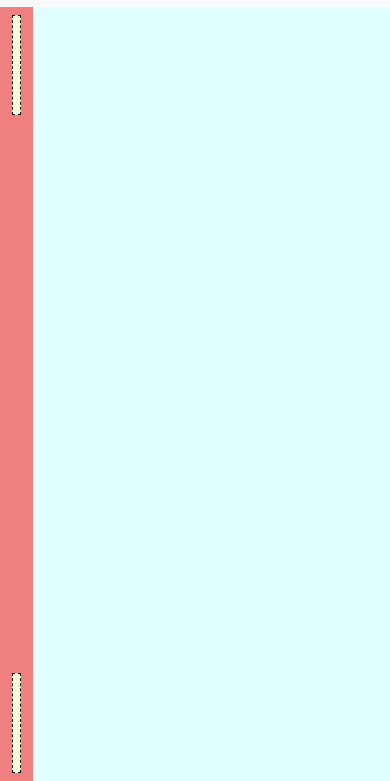
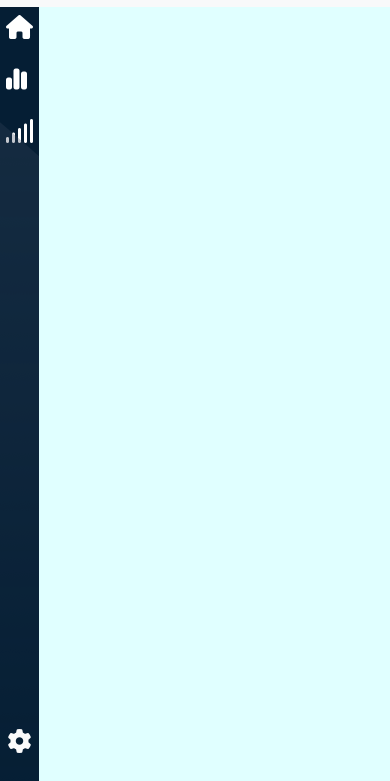
Before and after one commit to Jaskett/html-css-bootstrap-dashboard, a plain HTML site: page index.html in a window 390 px wide. Shown: the part 63-844 px from the top of the page. Drawn offline with nearby package versions, Linux system fonts and the light colour scheme; a small style sheet from the web is missing.

Commit message:
Creazione responsive Aside

```diff
--- a/css/style.css
+++ b/css/style.css
@@ -33,18 +33,31 @@ header {
 
 /* Main */
 .mf-aside {
-    background-color: lightcoral;
+    width: 10%;
+    position: relative;
+    background-color: #051e34;
 }
 
-.mf-top, .mf-bottom {
-    background-color: lightgoldenrodyellow;
-    border: 1px dashed black;
-    height: 100px;
-    width: 100%;
+.mf-background-img {
+    position: absolute;
+    left: 0;
+    right: 0;
+    top: 0;
+    bottom: 0;
+    background-image: url(../img/sidebar-bg.png);
+}
+
+.mf-aside i {
+    font-size: 1.5rem;
+}
+
+.mf-aside a {
+    color: white;
 }
 
 .mf-content-main {
     background-color: lightcyan;
     overflow: auto;
     height: calc(100vh - 70px);
+    width: 90%;
 }
--- a/index.html
+++ b/index.html
@@ -12,6 +12,7 @@
     <link rel="preconnect" href="https://fonts.googleapis.com">
     <link rel="preconnect" href="https://fonts.gstatic.com" crossorigin>
     <link href="https://fonts.googleapis.com/css2?family=Roboto:wght@400;700&display=swap" rel="stylesheet">
+    <link rel="stylesheet" href="https://cdnjs.cloudflare.com/ajax/libs/font-awesome/6.2.0/css/all.min.css" integrity="sha512-xh6O/CkQoPOWDdYTDNEpUTHQoQUJMHLrErGJyHg89uy71MyuHFzvtCN9BmamE+4aHK8yyUHUSCcJHgXloTyT2A==" crossorigin="anonymous" referrerpolicy="no-referrer" />
 
     <link rel="stylesheet" href="css/style.css">
 </head>
@@ -21,8 +22,8 @@
         <nav class="navbar navbar-expand-lg h-100 d-flex align-items-center">
             <div class="container-fluid mf-bg-header flex-nowrap">
                 <a class="navbar-brand" href="#">
-                    <img class="d-none d-md-inline-block" src="img/logo.svg" alt="Logo">
-                    <img class="d-md-none logo-mobile" src="img/mobile-logo.png" alt="Mobile Logo">
+                    <img class="d-none d-lg-inline-block" src="img/logo.svg" alt="Logo">
+                    <img class="d-lg-none logo-mobile" src="img/mobile-logo.png" alt="Mobile Logo">
                 </a>
 
                 <form class="container-fluid">
@@ -66,16 +67,55 @@
     </header>
 
     <!-- Main -->
-    <main>
-        <div class="container-fluid">
-            <div class="row">
-                <div class="col mf-aside d-flex flex-column justify-content-between py-2">
-                    <div class="mf-top"></div>
+    <main class="d-flex">
+        <div class="mf-aside d-flex flex-column justify-content-between py-2">
+            <div class="mf-background-img"></div>
+            <nav class="mf-top d-flex justify-content-center">
+                <ul class="p-0 list-unstyled">
+                    <li class="pb-4">
+                        <a class="text-decoration-none" href="#">
+                            <i class="fa-solid fa-house"></i>
+                            <span class="d-none d-lg-inline">
+                                Home
+                            </span>
+                        </a>
+                    </li>
 
-                    <div class="mf-bottom"></div>
+                    <li class="pb-4">
+                        <a class="text-decoration-none" href="#">
+                            <i class="fa-solid fa-chart-simple"></i>
+                            <span class="d-none d-lg-inline">
+                                Stats
+                            </span>
+                        </a>
+                    </li>
+
+                    <li class="pb-4">
+                        <a class="text-decoration-none" href="#">
+                            <i class="fa-solid fa-signal"></i>
+                            <span class="d-none d-lg-inline">
+                                Signals
+                            </span>
+                        </a>
+                    </li>
+                </ul>
+            </nav>
+
+            <div class="mf-bottom d-flex justify-content-center">
+                <ul class="p-0 list-unstyled">
+                    <li>
+                        <a class="text-decoration-none" href="#">
+                            <i class="fa-solid fa-gear"></i>
+                            <span class="d-none d-lg-inline">
+                                Admin
+                            </span>
+                        </a>
+                    </li>
+                </ul>
+            </div>
         </div>
 
-                <div class="col-11 mf-content-main">
+        <div class="mf-content-main">
             <div class="container-fluid">
                 <div class="row">
                     <!-- Content Main -->
@@ -83,10 +123,10 @@
 
                     </div>
 
-                            <!-- Colonna Sinistra dopo md -->
+                    <!-- Colonna sinistra dopo md -->
                     <div class="col-md-8 bg-light">
                         <div class="row">
-                                    <!-- Prossime classi -->
+                            <!-- Prossime Classi -->
                             <div class="col-12 bg-dark"></div>
 
                             <!-- F.A.Q. -->
@@ -94,7 +134,7 @@
                         </div>
                     </div>
 
-                            <!-- Colonna Destra dopo md -->
+                    <!-- Colonna destra dopo md -->
                     <div class="col-md-4 bg-light">
                         <div class="row">
                             <!-- ToDo -->
@@ -107,8 +147,6 @@
                 </div>
             </div>
         </div>
-            </div>
-        </div>
     </main>
 </body>
 </html>
```
Lines whose indentation alone changed are shown as unchanged.
